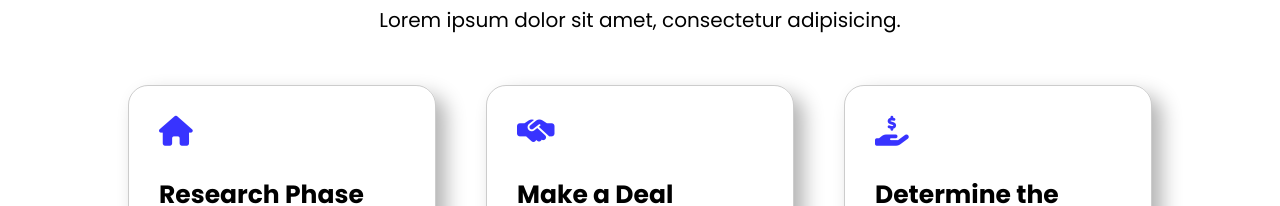
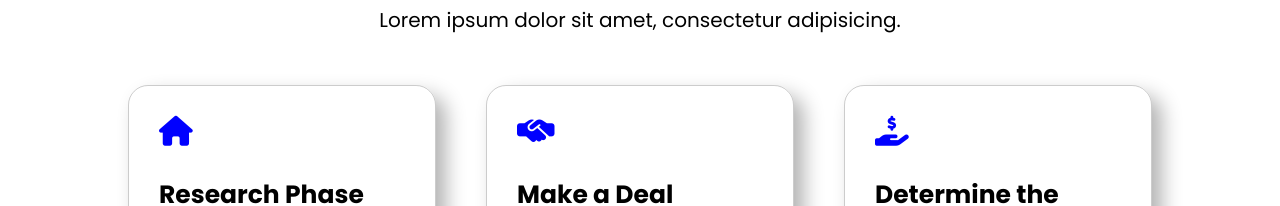
Before and after one commit to projectmujiyanto/projectuas, a plain HTML site: page index.html in a window 1280 px wide. Shown: the part 2224-2430 px from the top of the page. Drawn offline with nearby package versions, Linux system fonts and the light colour scheme.

Commit message:
Update style.css

```diff
--- a/dist/css/style.css
+++ b/dist/css/style.css
@@ -491,7 +491,7 @@ header{
 .service-box .box i{
     margin-bottom: 30px;
     font-size: 30px;
-    color: #3833FF ;
+    color: blue;
 }
 
 .service-box .box h3{
```
